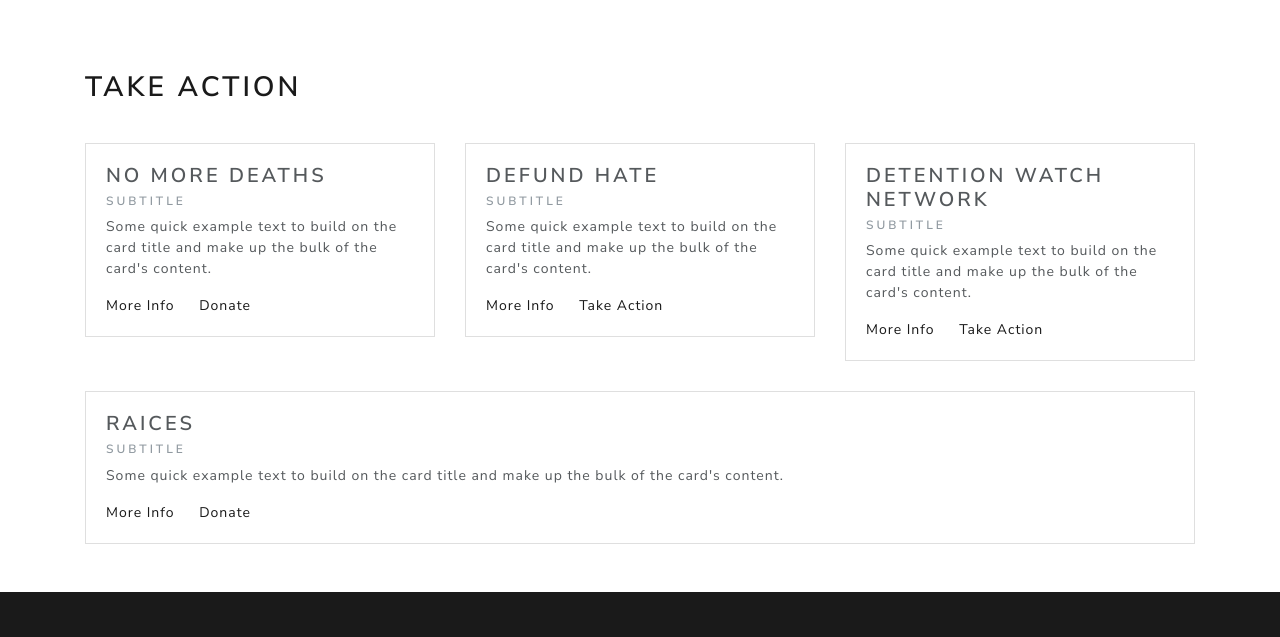
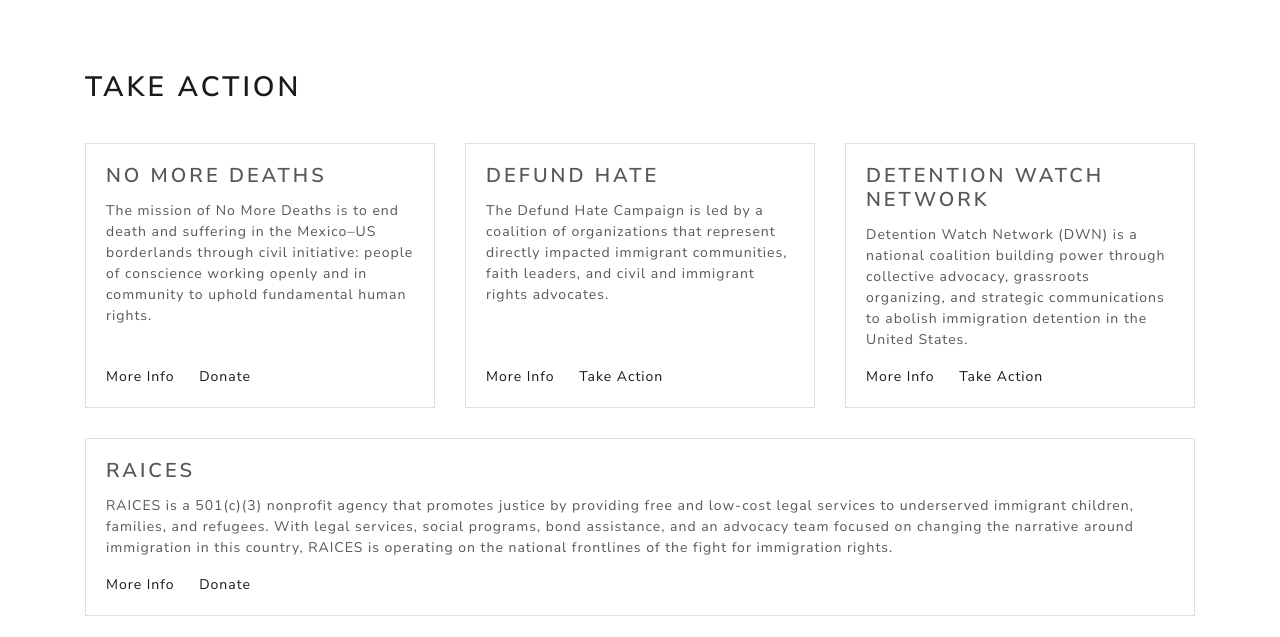
Before and after one commit to n-devr/no-more-camps, a website: page index.html in a window 1280 px wide. Shown: the part 870-1507 px from the top of the page. Drawn offline with nearby package versions, Linux system fonts and the light colour scheme.

Commit message:
Updates card content and improves layout

```diff
--- a/index.html
+++ b/index.html
@@ -46,55 +46,60 @@
         <div class="container py-5">
             <h2>Take Action</h2>
             <div class="row align-items-stretch">
-                <div class="col">
+                <div class="col col--full-height">
                     <div class="card take-action-card">
-                        <div class="card-body">
+                        <div class="card-body d-flex flex-column">
                             <h4 class="card-title">No More Deaths</h4>
-                            <h6 class="card-subtitle mb-2 text-muted">Subtitle</h6>
-                            <p class="card-text">Some quick example text to build on the card title and make up the bulk
-                                of the card's content.</p>
+                            <!-- <h6 class="card-subtitle mb-2 text-muted">Subtitle</h6> -->
+                            <p class="card-text">The mission of No More Deaths is to end death and suffering in the Mexico–US borderlands through civil initiative: people of conscience working openly and in community to uphold fundamental human rights.</p>
+                            <div>
                                 <a href="https://nomoredeaths.org/en/" target="_blank" class="card-link">More Info</a>
                                 <a href="https://nomoredeaths.org/donate-money/" target="_blank"
                                     class="card-link">Donate</a>
                             </div>
+
                         </div>
                     </div>
-                <div class="col">
+                </div>
+                <div class="col col--full-height">
                     <div class="card take-action-card">
-                        <div class="card-body">
+                        <div class="card-body d-flex flex-column">
                             <h4 class="card-title">Defund Hate</h4>
-                            <h6 class="card-subtitle mb-2 text-muted">Subtitle</h6>
-                            <p class="card-text">Some quick example text to build on the card title and make up the bulk
-                                of the card's content.</p>
+                            <!-- <h6 class="card-subtitle mb-2 text-muted">Subtitle</h6> -->
+                            <p class="card-text">The Defund Hate Campaign is led by a coalition of organizations that represent directly impacted immigrant communities, faith leaders, and civil and immigrant rights advocates.</p>
+                            <div>
                                 <a href="https://defundhatenow.org/" target="_blank" class="card-link">More Info</a>
                                 <a href="https://defundhatenow.org/take-action/" target="_blank"
                                     class="card-link">Take Action</a>
                             </div>
                         </div>
                     </div>
-                <div class="col">
+                </div>
+                <div class="col col--full-height">
                     <div class="card take-action-card">
-                        <div class="card-body">
+                        <div class="card-body d-flex flex-column">
                             <h4 class="card-title">Detention Watch Network</h4>
-                            <h6 class="card-subtitle mb-2 text-muted">Subtitle</h6>
-                            <p class="card-text">Some quick example text to build on the card title and make up the bulk
-                                of the card's content.</p>
+                            <!-- <h6 class="card-subtitle mb-2 text-muted">Subtitle</h6> -->
+                            <p class="card-text">Detention Watch Network (DWN) is a national coalition building power through collective advocacy, grassroots organizing, and strategic communications to abolish immigration detention in the United States.</p>
+                            <div>
                                 <a href="https://www.detentionwatchnetwork.org/" target="_blank" class="card-link">More Info</a>
                                 <a href="https://www.detentionwatchnetwork.org/take-action/communitiesnotcages" target="_blank"
                                     class="card-link">Take Action</a>
                             </div>
                         </div>
                     </div>
-                <div class="col">
+                </div>
+                <div class="col col--full-height">
                     <div class="card take-action-card">
-                        <div class="card-body">
+                        <div class="card-body d-flex flex-column">
                             <h4 class="card-title">RAICES</h4>
-                            <h6 class="card-subtitle mb-2 text-muted">Subtitle</h6>
-                            <p class="card-text">Some quick example text to build on the card title and make up the bulk
-                                of the card's content.</p>
+                            <!-- <h6 class="card-subtitle mb-2 text-muted">Subtitle</h6> -->
+                            <p class="card-text">RAICES is a 501(c)(3) nonprofit agency that promotes justice by providing free and low-cost legal services to underserved immigrant children, families, and refugees. With legal services, social programs, bond assistance, and an advocacy team focused on changing the narrative around immigration in this country, RAICES is operating on the national frontlines of the fight for immigration rights.</p>
+                            <div>
                                 <a href="https://www.raicestexas.org/our-mission/" target="_blank" class="card-link">More Info</a>
                                 <a href="https://www.raicestexas.org/ways-to-give/donate/" target="_blank"
                                     class="card-link">Donate</a>
+                            </div>
                         </div>
                     </div>
                 </div>
--- a/scss/pages/_index.scss
+++ b/scss/pages/_index.scss
@@ -6,6 +6,7 @@
 .take-action-card {
     margin-top: 30px;
     min-width: 350px;
+    flex-grow: 1;
 }
 
 .btn.btn-social-icon {
@@ -21,3 +22,11 @@
     background-color: transparent;
     border-color: white;
 }
+
+.col--full-height {
+    display: flex;
+}
+
+.take-action-card .card-text {
+    flex-grow: 1;
+}
```
Also changed, not shown: assets/css/starter.css, 1 other file. Lines whose indentation alone changed are shown as unchanged.
